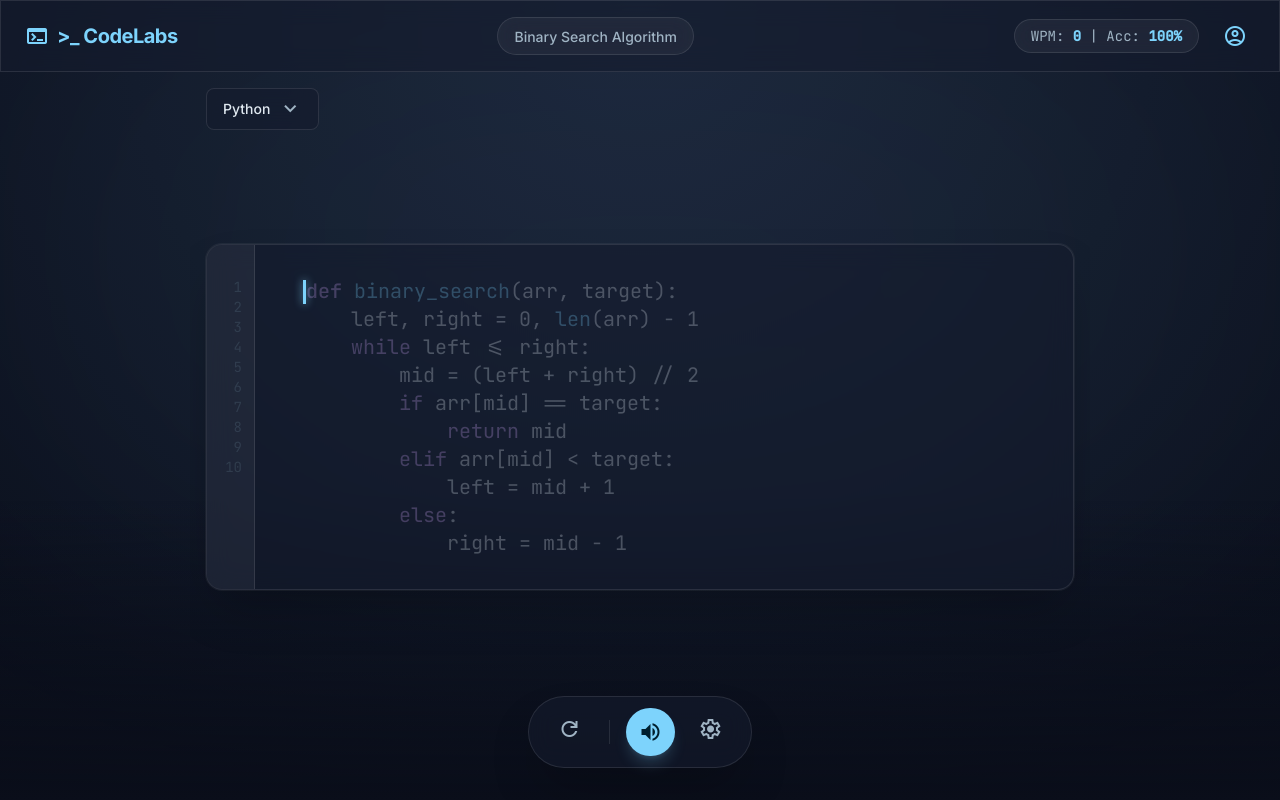
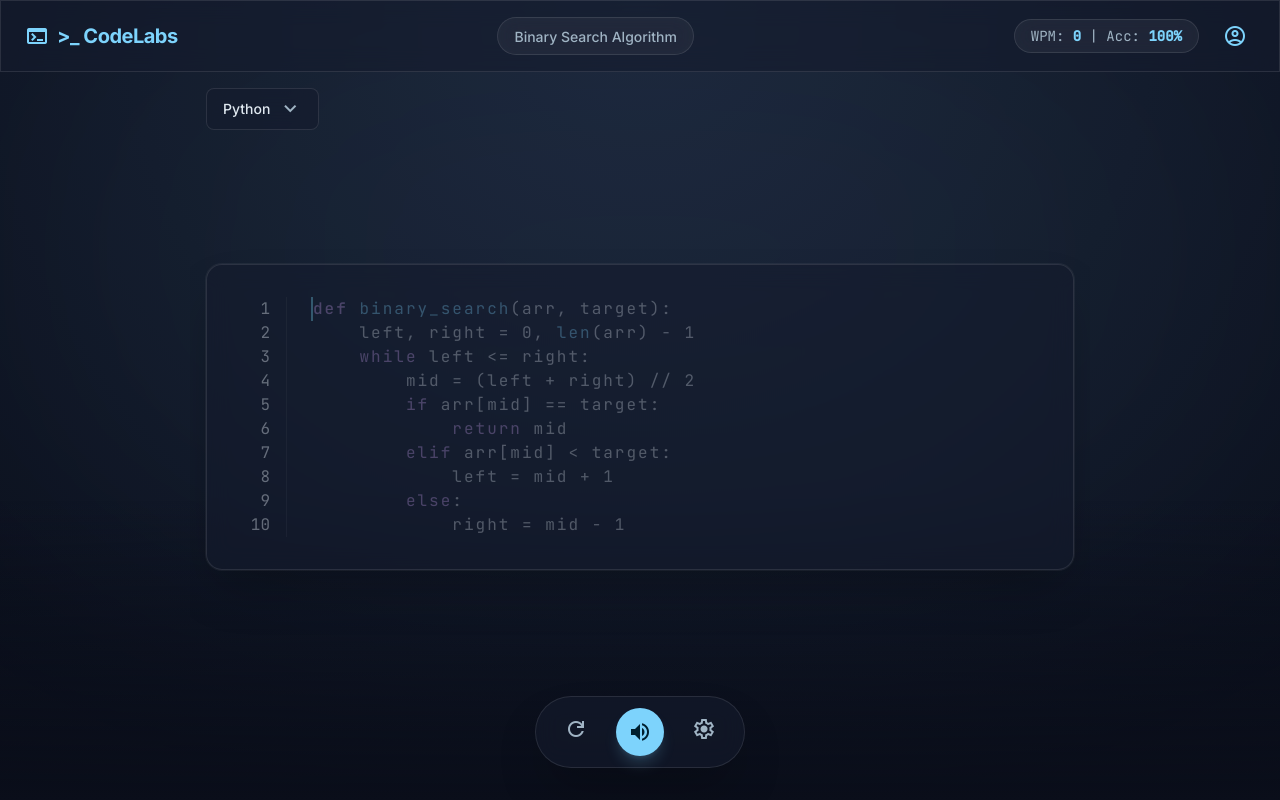
Before and after one commit to VISP06/CodeLabs, a React (Vite) app: page / in a window 1280 px wide. Built offline with nearby package versions, Linux system fonts and the light colour scheme.

Commit message:
UI bugs fixed

```diff
--- a/src/App.tsx
+++ b/src/App.tsx
@@ -16,6 +16,7 @@ import { useTypingEngine } from "./hooks/useTypingEngine";
  */
 function App() {
   const {
+    targetText,
     userInput,
     errorIndex,
     wpm,
@@ -56,6 +57,7 @@ function App() {
 
         {/* Typing canvas */}
         <MainCanvas
+          targetText={targetText}
           userInput={userInput}
           errorIndex={errorIndex}
           isCompleted={isCompleted}
--- a/src/components/ActionFooter.tsx
+++ b/src/components/ActionFooter.tsx
@@ -8,7 +8,7 @@ export default function ActionFooter({ onRestart }: ActionFooterProps) {
       aria-label="Typing actions"
       className="fixed bottom-8 left-0 right-0 z-50 flex justify-center items-center"
     >
-      <div className="glass rounded-full px-4 py-2 flex items-center gap-3 shadow-2xl border border-white/10">
+      <div className="glass rounded-full px-4 py-2 flex items-center gap-4 shadow-2xl border border-white/10">
         {/* Restart */}
         <button
           aria-label="Restart"
@@ -17,9 +17,6 @@ export default function ActionFooter({ onRestart }: ActionFooterProps) {
         >
           <span className="material-symbols-outlined text-2xl">refresh</span>
         </button>
-
-        {/* Divider */}
-        <div aria-hidden="true" className="w-px h-6 bg-white/10 mx-1" />
 
         {/* Sound (active state — filled icon, primary bg) */}
         <button
--- a/src/components/MainCanvas.tsx
+++ b/src/components/MainCanvas.tsx
@@ -1,9 +1,10 @@
 import { useRef, useEffect } from "react";
-import { SNIPPET_LINES, type SnippetLine } from "../hooks/useTypingEngine";
+import { SNIPPET_LINES } from "../hooks/useTypingEngine";
 
 // ── Types ─────────────────────────────────────────────────────────────────────
 
 interface MainCanvasProps {
+  targetText: string;
   userInput: string;
   /** Global flat index of the error; -1 = no error */
   errorIndex: number;
@@ -11,127 +12,45 @@ interface MainCanvasProps {
   onFocus: () => void;
 }
 
-// ── Helpers ───────────────────────────────────────────────────────────────────
-
-// ── Character State ───────────────────────────────────────────────────────────
-
-type CharState = "untyped" | "correct" | "error" | "cursor";
-
-function getCharState(
-  flatIdx: number,
-  userInputLen: number,
-  errorIndex: number
-): CharState {
-  if (flatIdx === userInputLen) return "cursor";
-  if (flatIdx < userInputLen) {
-    if (errorIndex !== -1 && flatIdx >= errorIndex) return "error";
-    return "correct";
+// Helper to precalculate color classes for flat target text character indices
+const getCharStyle = (index: number): string => {
+  let count = 0;
+  for (let li = 0; li < SNIPPET_LINES.length; li++) {
+    const line = SNIPPET_LINES[li];
+    for (let ti = 0; ti < line.tokens.length; ti++) {
+      const token = line.tokens[ti];
+      if (index >= count && index < count + token.text.length) {
+        return token.colorClass;
       }
-  return "untyped";
+      count += token.text.length;
     }
-
-// ── Per-character renderer ────────────────────────────────────────────────────
-
-interface RenderChar {
-  char: string;
-  state: CharState;
-  colorClass: string;
+    // Newline character
+    if (index === count) {
+      return "";
     }
-
-function buildRenderData(
-  lines: SnippetLine[],
-  userInput: string,
-  errorIndex: number
-): RenderChar[][] {
-  const rendered: RenderChar[][] = lines.map(() => []);
-  let flatIdx = 0;
-
-  lines.forEach((line, li) => {
-    line.tokens.forEach((token) => {
-      for (let c = 0; c < token.text.length; c++) {
-        const state = getCharState(flatIdx, userInput.length, errorIndex);
-        rendered[li].push({
-          char: token.text[c],
-          state,
-          colorClass: token.colorClass,
-        });
-        flatIdx++;
+    count += 1; // For the newline character
   }
-    });
-
-    // Skip the "\n" between lines
-    if (li < lines.length - 1) {
-      flatIdx++;
-    }
-  });
-
-  // If cursor sits exactly at a newline boundary, mark the first char of next
-  // line as cursor — already handled by flatIdx logic above.
-
-  return rendered;
-}
-
-// ── Sub-components ────────────────────────────────────────────────────────────
-
-function CharSpan({ rc, hasError }: { rc: RenderChar; hasError: boolean }) {
-  if (rc.state === "cursor") {
-    // Show the blinking cursor before the next untyped character
-    const cursorClass = hasError
-      ? "bg-error error-cursor shadow-[0_0_8px_rgba(255,107,107,0.8)]"
-      : "bg-primary blinking-cursor shadow-[0_0_8px_rgba(125,211,252,0.8)]";
-    return (
-      <>
-        <span
-          className={`inline-block w-[3px] h-[1.2em] ${cursorClass} align-middle -translate-y-px`}
-          aria-hidden="true"
-        />
-        <span className={`${rc.colorClass} opacity-[0.27]`}>{rc.char}</span>
-      </>
-    );
-  }
-
-  if (rc.state === "error") {
-    return (
-      <span className="text-error bg-error/10 rounded-[2px]">{rc.char}</span>
-    );
-  }
-
-  if (rc.state === "correct") {
-    return <span className={rc.colorClass}>{rc.char}</span>;
-  }
-
-  // untyped
-  return (
-    <span className={`${rc.colorClass} opacity-[0.27]`}>{rc.char}</span>
-  );
-}
+  return "";
+};
 
 // ── Main Component ────────────────────────────────────────────────────────────
 
 export default function MainCanvas({
+  targetText,
   userInput,
   errorIndex,
   isCompleted,
   onFocus,
 }: MainCanvasProps) {
-  const renderData = buildRenderData(
-    SNIPPET_LINES,
-    userInput,
-    errorIndex
-  );
-
-  // Cursor is at the end of userInput
-  const cursorFlatIdx = userInput.length;
-
-  // Determine which line the cursor is on (for the error cursor indicator)
-  // We track if there's currently a red cursor state
-  const hasError = errorIndex !== -1;
-
   // Scroll the cursor into view inside the canvas
   const cursorRef = useRef<HTMLSpanElement | null>(null);
   useEffect(() => {
     cursorRef.current?.scrollIntoView({ block: "nearest", behavior: "smooth" });
-  }, [cursorFlatIdx]);
+  }, [userInput.length]);
+
+  const lines = targetText.split("\n");
+
+  let globalCharIndex = 0; // Track the absolute index across lines
 
   return (
     <div
@@ -139,75 +58,64 @@ export default function MainCanvas({
       onClick={onFocus}
     >
       <div className="w-full glass rounded-2xl p-6 sm:p-8 shadow-2xl relative overflow-y-auto hide-scroll ring-1 ring-white/5">
-        {/* ── Line Numbers ──────────────────────────────────────────────── */}
-        <div
-          aria-hidden="true"
-          className="absolute left-0 top-0 bottom-0 w-12 bg-white/5 border-r border-white/10 flex flex-col items-end py-6 sm:py-8 pr-3 font-mono text-xs sm:text-sm text-outline/40 select-none pointer-events-none"
-        >
-          {SNIPPET_LINES.map((line) => (
-            <span key={line.lineNumber}>{line.lineNumber}</span>
+        <div className="flex flex-row gap-4 font-mono text-[16px]">
+          {/* Left Column (Line Numbers) */}
+          <div className="flex flex-col text-right select-none opacity-40 min-w-[3rem] border-r border-white/10 pr-4 mr-2">
+            {lines.map((_, i) => (
+              <span key={i}>{i + 1}</span>
             ))}
           </div>
 
-        {/* ── Code Content ──────────────────────────────────────────────── */}
-        <pre className="pl-12 sm:pl-16 font-mono text-lg sm:text-xl whitespace-pre-wrap break-words w-full h-full">
-          <code className="language-python">
-            {renderData.map((lineChars, li) => {
-              // Check if the cursor sits at the newline *after* this line
-              // (i.e. between this line and next). Flat index of that newline:
-              let lineLen = 0;
-              for (let i = 0; i <= li; i++) {
-                lineLen += SNIPPET_LINES[i].tokens.reduce(
-                  (s, t) => s + t.text.length,
-                  0
-                );
-                if (i < li) lineLen += 1; // count preceding newlines
-              }
-              const newlineFlatIdx = lineLen; // index of "\n" after this line
+          {/* Right Column (Code Text) */}
+          <div className="flex flex-col relative">
+            {/* Map over lines first */}
+            {lines.map((line, lineIndex) => (
+              <div key={lineIndex} className="flex flex-row whitespace-pre">
+                {/* Map over characters in this specific line */}
+                {line.split("").map((char) => {
+                  const currentIndex = globalCharIndex++;
+                  const isTyped = currentIndex < userInput.length;
+                  const isCurrent = currentIndex === userInput.length;
+                  const isError = isTyped && userInput[currentIndex] !== char;
 
-              // Does the cursor sit at this newline position?
-              const cursorOnNewline =
-                !isCompleted &&
-                userInput.length === newlineFlatIdx &&
-                li < SNIPPET_LINES.length - 1;
-
-              return (
-                <span key={SNIPPET_LINES[li].lineNumber}>
-                  {lineChars.map((rc, ci) => {
-                    const isCursorHere =
-                      !isCompleted &&
-                      rc.state === "cursor";
+                  const cursorColorClass = errorIndex !== -1 ? "border-red-500" : "border-[#7ae2ff]";
 
                   return (
                     <span
-                        key={ci}
-                        ref={isCursorHere ? cursorRef : null}
+                      key={currentIndex}
+                      ref={isCurrent ? cursorRef : undefined}
+                      className={`
+                        relative inline-block
+                        ${isError ? "text-red-500 bg-red-500/20" : isTyped ? "opacity-100" : "opacity-30"}
+                        ${isCurrent ? `border-l-2 ${cursorColorClass} animate-blink` : "border-l-2 border-transparent"}
+                        ${getCharStyle(currentIndex)}
+                      `.trim()}
                     >
-                        <CharSpan rc={rc} hasError={hasError} />
+                      {char}
                     </span>
                   );
                 })}
+                {/* Handle the hidden newline character index at the end of each line */}
+                {(() => {
+                  const isCurrentNewline = globalCharIndex === userInput.length;
+                  globalCharIndex++; // Increment for the \n character
+                  const newlineCursorColorClass = errorIndex !== -1 ? "border-red-500" : "border-[#7ae2ff]";
 
-                  {/* Cursor sitting at end-of-line (before \n) */}
-                  {cursorOnNewline && (
+                  return (
                     <span
-                      ref={cursorRef}
-                      className={`inline-block w-[3px] h-[1.2em] align-middle -translate-y-px blinking-cursor shadow-[0_0_8px_rgba(125,211,252,0.8)] ${
-                        hasError
-                          ? "bg-error shadow-[0_0_8px_rgba(255,107,107,0.8)]"
-                          : "bg-primary"
+                      ref={isCurrentNewline ? cursorRef : undefined}
+                      className={`inline-block w-2 ${
+                        isCurrentNewline ? `border-l-2 ${newlineCursorColorClass} animate-blink` : ""
                       }`}
-                      aria-hidden="true"
-                    />
-                  )}
-
-                  {/* Newline */}
-                  {"\n"}
+                    >
+                      &nbsp;
                     </span>
                   );
-            })}
-          </code>
-        </pre>
+                })()}
+              </div>
+            ))}
+          </div>
+        </div>
 
         {/* Completion overlay */}
         {isCompleted && (
```
Lines whose indentation alone changed are shown as unchanged.
